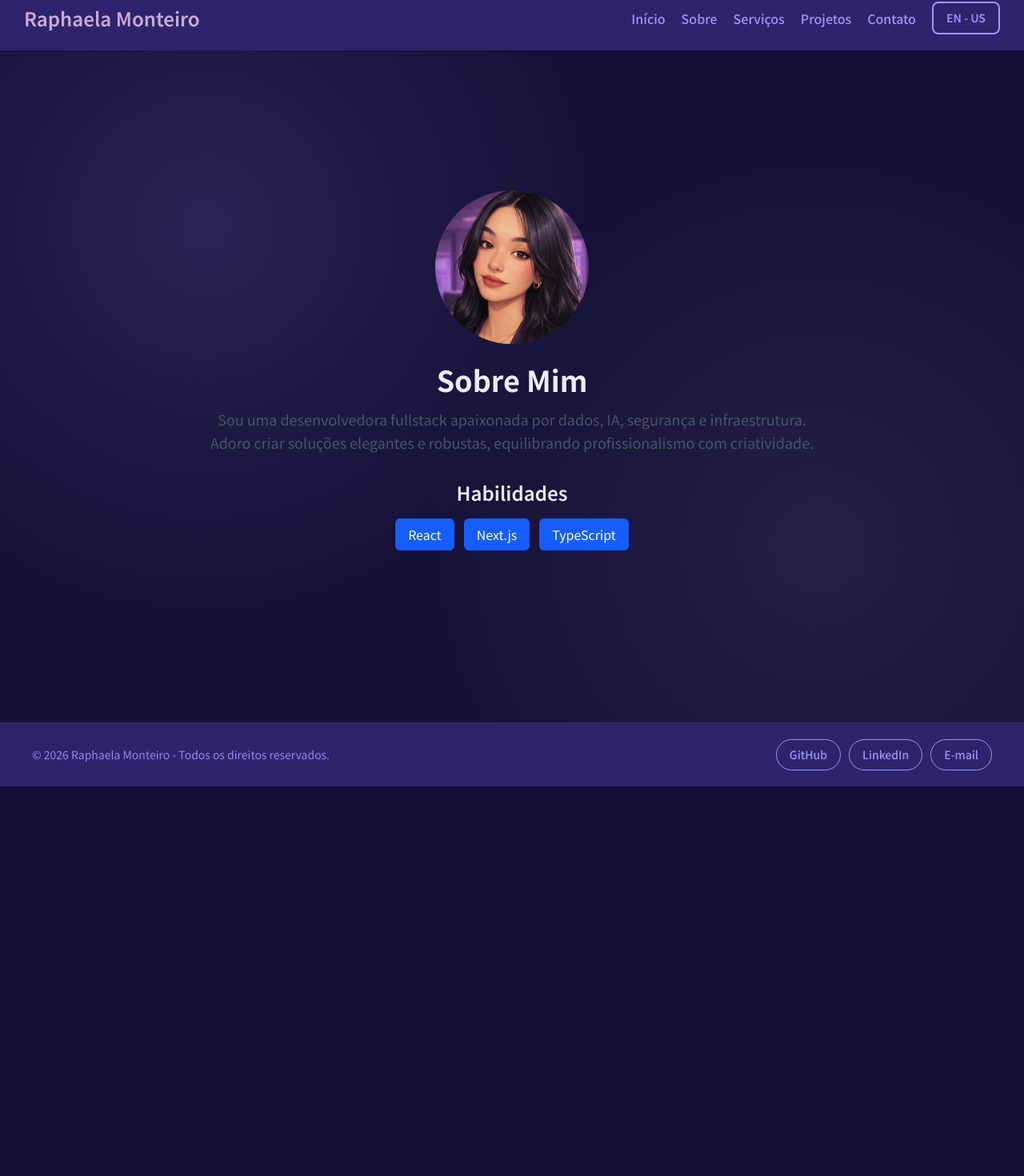
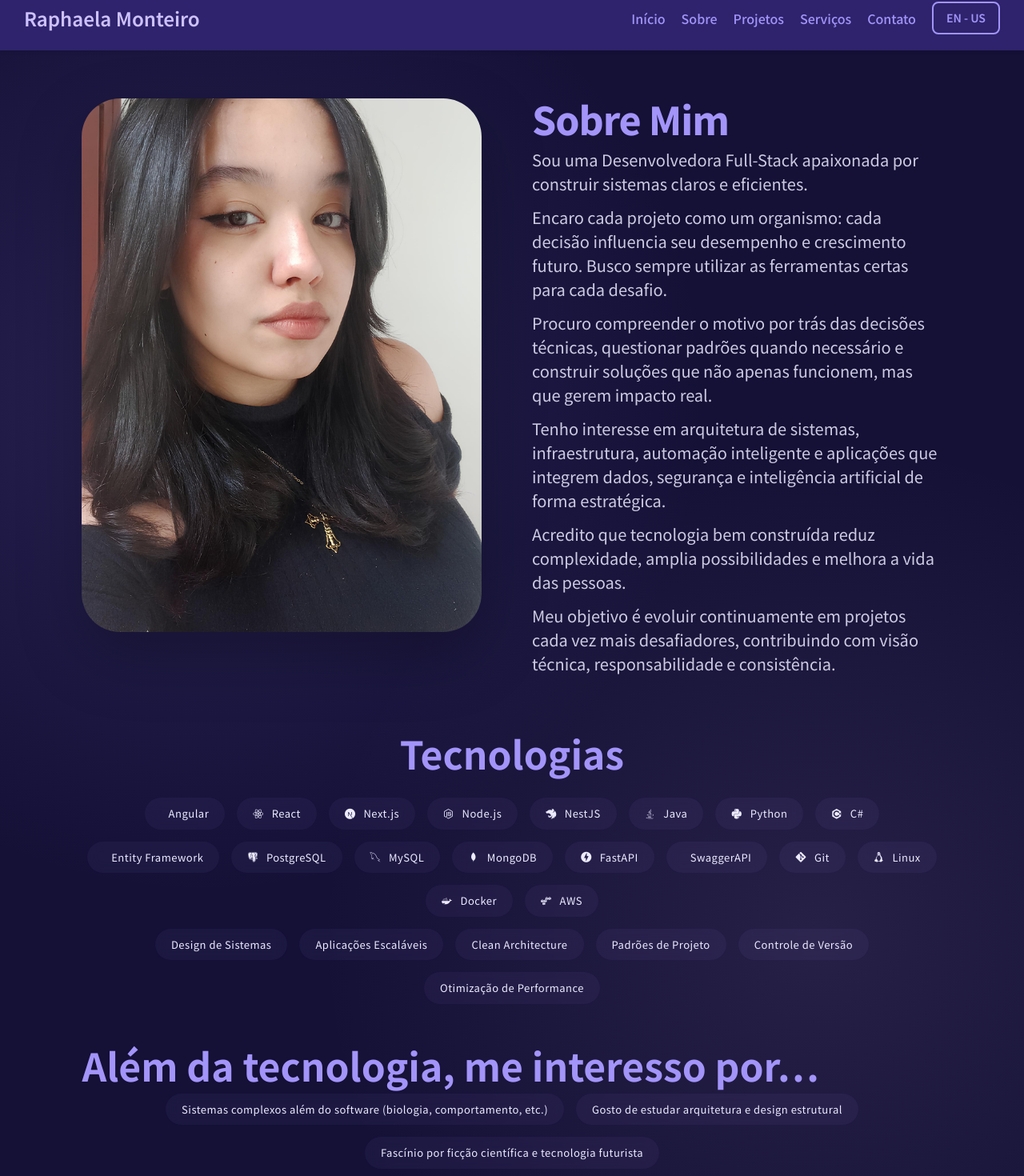
Before and after one commit to raphaelamonteiro/portfolio, a Next.js app: page /about in a window 1280 px wide. Shown: the part 18-1488 px from the top of the page at 80% size. Before the commit the page ends 1001 px from the top, so only its background shows below. Built offline with nearby package versions, Linux system fonts and the light colour scheme.

Commit message:
feat: update about and stacks

```diff
--- a/app/about/page.tsx
+++ b/app/about/page.tsx
@@ -3,44 +3,76 @@
 import Loading from '@/components/loading'
 import { useTranslation } from '@/contexts/TranslationContext'
 import Image from 'next/image'
-import raphs from '@/public/assets/raphs.png'
+import about from '@/public/assets/about.png'
+import { techStack } from '../data/techStack'
 
 export default function About() {
     const { t, isLoading } = useTranslation()
     if (isLoading) return <Loading />
 
     return (
-        <section className="min-h-screen flex items-center justify-center px-4">
-            <div className="max-w-3xl text-center">
-                <Image
-                    src={raphs}
-                    alt="Raphs"
-                    className="mx-auto rounded-full mb-6 w-48 h-48 object-cover"
-                />
+        <section className="about-section">
+            <div className="about-top">
 
-                <h1 className="text-4xl font-bold mb-4">
-                    {t.about.title}
-                </h1>
+                <div className="about-image">
+                    <Image
+                        src={about}
+                        alt="Raphaela Monteiro"
+                        className="profile-image"
+                    />
+                </div>
 
-                <p className="text-lg text-gray-600 leading-relaxed mb-8">
-                    {t.about.description}
-                </p>
+                <div className="about-text-content">
+                    <h1>{t.about.title}</h1>
 
-                <h2 className="text-2xl font-semibold mb-4">
-                    {t.about.skills}
-                </h2>
-
-                <div className="flex flex-wrap justify-center gap-3">
-                    {['React', 'Next.js', 'TypeScript'].map(skill => (
-                        <span
-                            key={skill}
-                            className="px-4 py-2 bg-blue-600 text-white rounded-md"
-                        >
-                            {skill}
-                        </span>
+                    {t.about.paragraphs.map((text, index) => (
+                        <p key={index}>{text}</p>
                     ))}
                 </div>
+
             </div>
-        </section>
+
+            <div className="tech-section">
+                <h2 className="tech-title">{t.about.techstack}</h2>
+
+                <div className="tech-grid">
+                    {techStack.map((tech) => (
+                        <div key={tech.name} className="tech-item">
+                            <i className={tech.className}></i>
+                            <span>{tech.name}</span>
+                        </div>
+                    ))}
+
+
+                    <div className="skills-section">
+                        <div className="tech-grid">
+                            {t.about.skillsMap.map((group, groupIndex) =>
+                                group.items.map((item, index) => (
+                                    <div key={`${groupIndex}-${index}`} className="tech-item">
+                                        <span>{item}</span>
+                                    </div>
+                                ))
+                            )}
+                        </div>
+
+                        <h3 className="tech-title" style={{ marginTop: '40px' }}>
+                            {t.about.extra}
+                        </h3>
+
+                        <div className="tech-grid">
+                            {t.about.hobbies.map((group, groupIndex) =>
+                                group.items.map((item, index) => (
+                                    <div key={`hobby-${groupIndex}-${index}`} className="tech-item">
+                                        <span>{item}</span>
+                                    </div>
+                                ))
+                            )}
+                        </div>
+                    </div>
+                </div>
+            </div>
+
+        </section >
+
     )
 }
--- /dev/null
+++ b/app/data/techStack.ts
@@ -0,0 +1,22 @@
+export const techStack = [
+    { name: "Angular", className: "devicon-angular-plain" },
+    { name: "React", className: "devicon-react-plain" },
+    { name: "Next.js", className: "devicon-nextjs-plain" },
+    { name: "Node.js", className: "devicon-nodejs-plain" },
+    { name: "NestJS", className: "devicon-nestjs-plain" },
+    { name: "Java", className: "devicon-java-plain" },
+    { name: "Python", className: "devicon-python-plain" },
+    { name: "C#", className: "devicon-csharp-plain" },
+    { name: "Entity Framework", className: "devicon-entityframeworkcore-plain" },
+
+    { name: "PostgreSQL", className: "devicon-postgresql-plain" },
+    { name: "MySQL", className: "devicon-mysql-plain" },
+    { name: "MongoDB", className: "devicon-mongodb-plain" },
+
+    { name: "FastAPI", className: "devicon-fastapi-plain" },
+    { name: "SwaggerAPI", className: "devicon-swagger-plain" },
+    { name: "Git", className: "devicon-git-plain" },
+    { name: "Linux", className: "devicon-linux-plain" },
+    { name: "Docker", className: "devicon-docker-plain" },
+    { name: "AWS", className: "devicon-amazonwebservices-plain" },
+]
--- a/app/globals.css
+++ b/app/globals.css
@@ -1,11 +1,9 @@
   /* ========================================
-    IMPORTS
     Importação de fontes e frameworks
     ======================================== */
+  @import url('https://cdn.jsdelivr.net/gh/devicons/devicon@latest/devicon.min.css');
   @import url('https://fonts.googleapis.com/css2?family=Noto+Sans+JP:wght@100..900&display=swap');
   @import "tailwindcss";
-
-
   /* ========================================
     VARIÁVEIS GLOBAIS
     Cores e valores reutilizáveis
@@ -23,7 +21,6 @@
 
   /* ========================================
     BASE
-    Configurações básicas do HTML e Body
     ======================================== */
   html,
   body {
@@ -46,10 +43,8 @@
     /* Cresce para empurrar footer pro final */
   }
 
-
   /* ========================================
     HEADER
-    Barra de navegação fixa no topo
     ======================================== */
   .header {
     display: flex;
@@ -65,7 +60,7 @@
   }
 
   .header-name {
-    color: var(--primary);
+    color: var(--primary-hover);
     font-size: 24px;
     font-weight: 600;
     text-decoration: none;
@@ -73,7 +68,7 @@
   }
 
   .header-name:hover {
-    color: var(--secondary);
+    color: var(--primary);
   }
 
   /* Container do menu de navegação */
@@ -90,11 +85,9 @@
     position: relative;
     /* Necessário para ::after funcionar */
     text-decoration: none;
-    /* Remove sublinhado */
     color: var(--foreground);
     font-weight: 500;
     transition: all 0.3s ease;
-    /* Animação suave */
   }
 
   .navbar-link:hover {
@@ -134,10 +127,8 @@
     color: var(--light);
   }
 
-
   /* ========================================
     HERO SECTION
-    Seção principal da página home
     ======================================== */
   /* Container principal do hero */
   .hero-content {
@@ -181,6 +172,11 @@
 
   /* Título principal (maior) */
   .title-hero {
+    .title-hero { text-shadow:
+          0 0 10px rgba(162, 148, 249, 0.6),
+          0 0 30px rgba(162, 148, 249, 0.3);
+        letter-spacing: 1px;
+      }
     color: var(--primary);
     font-size: clamp(40px, 7vw, 76px);
     font-weight: 800;
@@ -195,7 +191,6 @@
     margin-top: -4px;
   }
 
-
   /* Texto descritivo */
   .sub-text {
     color: var(--foreground);
@@ -207,19 +202,19 @@
     padding: 0 20px;
   }
 
-  /* Tag/Badge de destaque */
+  /* Tag de destaque */
   .tag {
-    background: var(--background);
-    backdrop-filter: blur(8px);
-    box-shadow: 0 0 15px rgba(217, 148, 249, 0.055);
-    color: var(--primary-hover);
+    background: rgba(162, 148, 249, 0.08);
+    border: 1px solid rgba(162, 148, 249, 0.3);
+    color: var(--foreground);
     font-size: clamp(13px, 1.6vw, 16px);
     font-weight: 700;
     padding: 8px 16px;
-    border: 1px solid var(--primary-hover);
+    border: 1px solid var(--header-bg);
     border-radius: 20px;
     display: inline-block;
     margin-top: 3px;
+
   }
 
   /* Estilos base dos botões */
@@ -255,9 +250,108 @@
     transform: translateY(-3px);
   }
 
+/* ========================================
+ABOUT SECTION
+======================================== */
+.about-section {
+  padding: 60px 8% 100px;
+}
+
+.about-top {
+  display: grid;
+  grid-template-columns: 1fr 1fr;
+  align-items: start;
+  gap: 50px;
+  max-width: 1200px;
+  margin: 0 auto;
+  min-height: calc(100vh - 120px);
+  /* altura total da viewport menos header */
+}
+
+/* imagem mais elegante */
+.profile-image {
+  width: 100%;
+  max-width: 500px;
+  aspect-ratio: 3 / 4;
+  object-fit: cover;
+  border-radius: 48px;
+  box-shadow: 0 30px 80px rgba(0, 0, 0, 0.25);
+}
+
+/* texto mais refinado */
+.about-text-content {
+  max-width: 700px;
+  display: flex;
+  flex-direction: column;
+  gap: 12px;
+}
+
+.about-text-content h1 {
+  font-size: clamp(36px, 4vw, 48px);
+  font-weight: 800;
+  letter-spacing: -1px;
+  line-height: 1.05;
+  color: var(--foreground)
+}
+
+.about-text-content p {
+  font-size: 20px;
+  opacity: 0.85;
+  max-width: 80ch;
+}
+
+/* ========================================
+TECH SECTION
+======================================== */
+.tech-section {
+  max-width: 1200px;
+  align-items: center;
+  justify-content: center;
+  margin: 0 auto;
+  display: flex;
+  flex-direction: column;
+  gap: 20px;
+}
+
+.tech-title {
+  margin-top: 60px;
+  font-size: 48px;
+  font-weight: 700;
+  color: var(--foreground);
+}
+
+.tech-grid {
+  display: flex;
+  flex-wrap: wrap;
+  gap: 15px;
+  justify-content: center;
+  align-items: center;
+}
+
+.tech-item {
+  display: inline-flex;
+  align-items: center;
+  gap: 10px;
+  padding: 10px 20px;
+  border-radius: 800px;
+  background: rgba(162, 148, 249, 0.06);
+  backdrop-filter: blur(8px);
+  font-size: 13px;
+  letter-spacing: 0.5px;
+  transition: all 0.25s ease;
+}
+
+.tech-item:hover {
+  background: rgba(162, 148, 249, 0.18);
+  transform: translateY(-4px);
+}
+
+.tech-icon {
+  font-size: 16px;
+}
+
   /* ========================================
     FOOTER
-    Rodapé com links e informações
     ======================================== */
   .footer {
     background-color: var(--header-bg);
@@ -553,12 +647,10 @@
   @media (max-width: 360px) {
     .header-name {
       font-size: 16px;
-      /* Nome bem pequeno */
     }
 
     .navbar-link {
       font-size: 12px;
-      /* Links bem pequenos */
     }
 
     .button-projects,
--- a/app/page.tsx
+++ b/app/page.tsx
@@ -45,7 +45,7 @@ export default function Home() {
             {t.home.cta}
           </Link>
 
-          <Link href="/contact"
+          <Link href="/services"
             className="button-contactme">
             {t.home.contact}
           </Link>
--- a/app/work/work.tsx
+++ b/app/services/page.tsx
@@ -3,7 +3,7 @@
 import Loading from '@/components/loading'
 import { useTranslation } from '@/contexts/TranslationContext'
 
-export default function Work() {
+export default function Services() {
     const { t, isLoading } = useTranslation()
     if (isLoading) return <Loading />
 
--- a/components/Header.tsx
+++ b/components/Header.tsx
@@ -21,11 +21,11 @@ export default function Header() {
                 <Link href="/about" className="navbar-link">
                     {t.nav.about}
                 </Link>
-                <Link href="/work" className="navbar-link">
-                    {t.nav.services}
-                </Link>
                 <Link href="/projects" className="navbar-link">
                     {t.nav.projects}
+                </Link>
+                <Link href="/services" className="navbar-link">
+                    {t.nav.services}
                 </Link>
                 <Link href="/contact" className="navbar-link">
                     {t.nav.contact}
--- a/locales/en-US.ts
+++ b/locales/en-US.ts
@@ -7,17 +7,52 @@ export const enUS = {
         contact: "Contact"
     },
     home: {
-        greeting: "Raphaela Monteiro",
+        greeting: "< Raphaela Monteiro />",
         role: "Full-Stack Developer building scalable and well-architected digital systems.",
         sub: "Web Development • Automation • Data • Security • Infrastructure",
-        tag: "Available for freelance projects and tech opportunities.",
+        tag: "Open to freelance projects and new challenges in technology.",
         cta: "View Projects",
         contact: "Get in Touch",
     },
     about: {
         title: "About Me",
-        description: "Here you tell your story...",
-        skills: "Skills"
+        paragraphs: [
+            "I'm a Full-Stack Developer passionate about building clear and efficient systems.",
+
+            "I see each project as an organism: every decision influences its performance and future growth. I always strive to use the right tools for each challenge.",
+
+            "I seek to understand the reasoning behind technical decisions, question patterns when necessary, and build solutions that not only work, but generate real impact.",
+
+            "I'm particularly interested in system architecture, infrastructure, intelligent automation, and applications that strategically integrate data, security, and artificial intelligence.",
+
+            "I believe well-built technology reduces complexity, expands possibilities, and improves people's lives.",
+
+            "My goal is to continuously evolve through increasingly challenging projects, contributing with technical vision, responsibility, and consistency."
+        ],
+        skills: "Skills",
+        techstack: "Tech Stack",
+        skillsMap: [
+            {
+                items: [
+                    "System Design",
+                    "Scalable Applications",
+                    "Clean Architecture",
+                    "Design Patterns",
+                    "Version Control",
+                    "Performance Optimization"
+                ]
+            },
+        ],
+        extra: "Além da tecnologia, me interesso por…",
+        hobbies: [
+            {
+                items: [
+                    "Sistemas complexos além do software (biologia, comportamento, etc.)",
+                    "Gosto de estudar arquitetura e design estrutural",
+                    "Fascínio por ficção científica e tecnologia futurista",
+                ]
+            },
+        ],
     },
     work: {
         title: "How I Can Help?",
--- a/locales/pt-BR.ts
+++ b/locales/pt-BR.ts
@@ -7,17 +7,51 @@ export const ptBR = {
         contact: "Contato"
     },
     home: {
-        greeting: "Raphaela Monteiro",
+        greeting: "< Raphaela Monteiro />",
         role: "Desenvolvedora Full-Stack focada em arquitetura, performance e inovação.",
         sub: "Sistemas escaláveis • Automação inteligente • IA • Dados • Segurança",
-        tag: "Disponível para projetos freelance e oportunidades na área tech.",
+        tag: "Aberta a projetos freelance e novos desafios na área de tecnologia.",
         cta: "Ver Projetos",
         contact: "Entre em Contato"
     },
     about: {
         title: "Sobre Mim",
-        description: " Sou uma desenvolvedora fullstack apaixonada por dados, IA, segurança e infraestrutura. Adoro criar soluções elegantes e robustas, equilibrando profissionalismo com criatividade.",
-        skills: "Habilidades"
+        paragraphs: [
+            "Sou uma Desenvolvedora Full-Stack apaixonada por construir sistemas claros e eficientes.",
+            "Encaro cada projeto como um organismo: cada decisão influencia seu desempenho e crescimento futuro. Busco sempre utilizar as ferramentas certas para cada desafio.",
+
+            "Procuro compreender o motivo por trás das decisões técnicas, questionar padrões quando necessário e construir soluções que não apenas funcionem, mas que gerem impacto real.",
+
+            "Tenho interesse em arquitetura de sistemas, infraestrutura, automação inteligente e aplicações que integrem dados, segurança e inteligência artificial de forma estratégica.",
+
+            "Acredito que tecnologia bem construída reduz complexidade, amplia possibilidades e melhora a vida das pessoas.",
+
+            "Meu objetivo é evoluir continuamente em projetos cada vez mais desafiadores, contribuindo com visão técnica, responsabilidade e consistência."
+        ],
+        skills: "Habilidades",
+        techstack: "Tecnologias",
+        skillsMap: [
+            {
+                items: [
+                    "Design de Sistemas",
+                    "Aplicações Escaláveis",
+                    "Clean Architecture",
+                    "Padrões de Projeto",
+                    "Controle de Versão",
+                    "Otimização de Performance"
+                ]
+            },
+        ],
+        extra: "Além da tecnologia, me interesso por…",
+        hobbies: [
+            {
+                items: [
+                    "Sistemas complexos além do software (biologia, comportamento, etc.)",
+                    "Gosto de estudar arquitetura e design estrutural",
+                    "Fascínio por ficção científica e tecnologia futurista",
+                ]
+            },
+        ]
     },
     work: {
         title: "Como Posso Ajudar?",
--- a/package.json
+++ b/package.json
@@ -10,6 +10,7 @@
   },
   "dependencies": {
     "@tailwindcss/vite": "^4.1.18",
+    "devicon": "^2.17.0",
     "next": "16.1.6",
     "react": "19.2.3",
     "react-dom": "19.2.3"
```
Also changed, not shown: public/assets/about.png (added), 1 other file (tests, documents, lock files or other folders).
